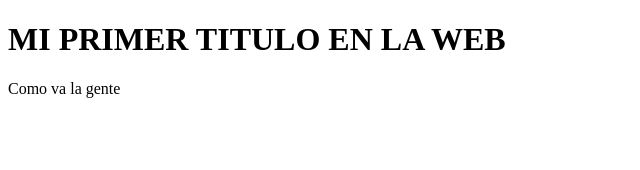
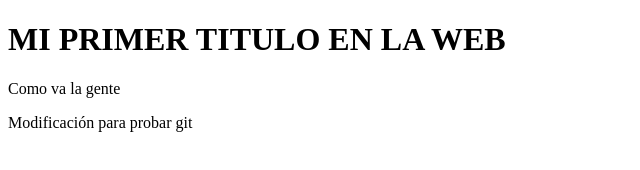
Before and after one commit to DaricksonCh/misitioweb, a plain HTML site: page index.html in a window 1280 px wide. Shown: the whole page, without its empty margins (0-640 px from the left). Drawn offline with Linux system fonts and the light colour scheme.

Commit message:
Probando modificacion

```diff
--- a/index.html
+++ b/index.html
@@ -9,5 +9,6 @@
 <body>
     <h1>MI PRIMER TITULO EN LA WEB</h1>
     <p>Como va la gente</p>
+    <p>Modificación para probar git</p>
 </body>
 </html>
```
